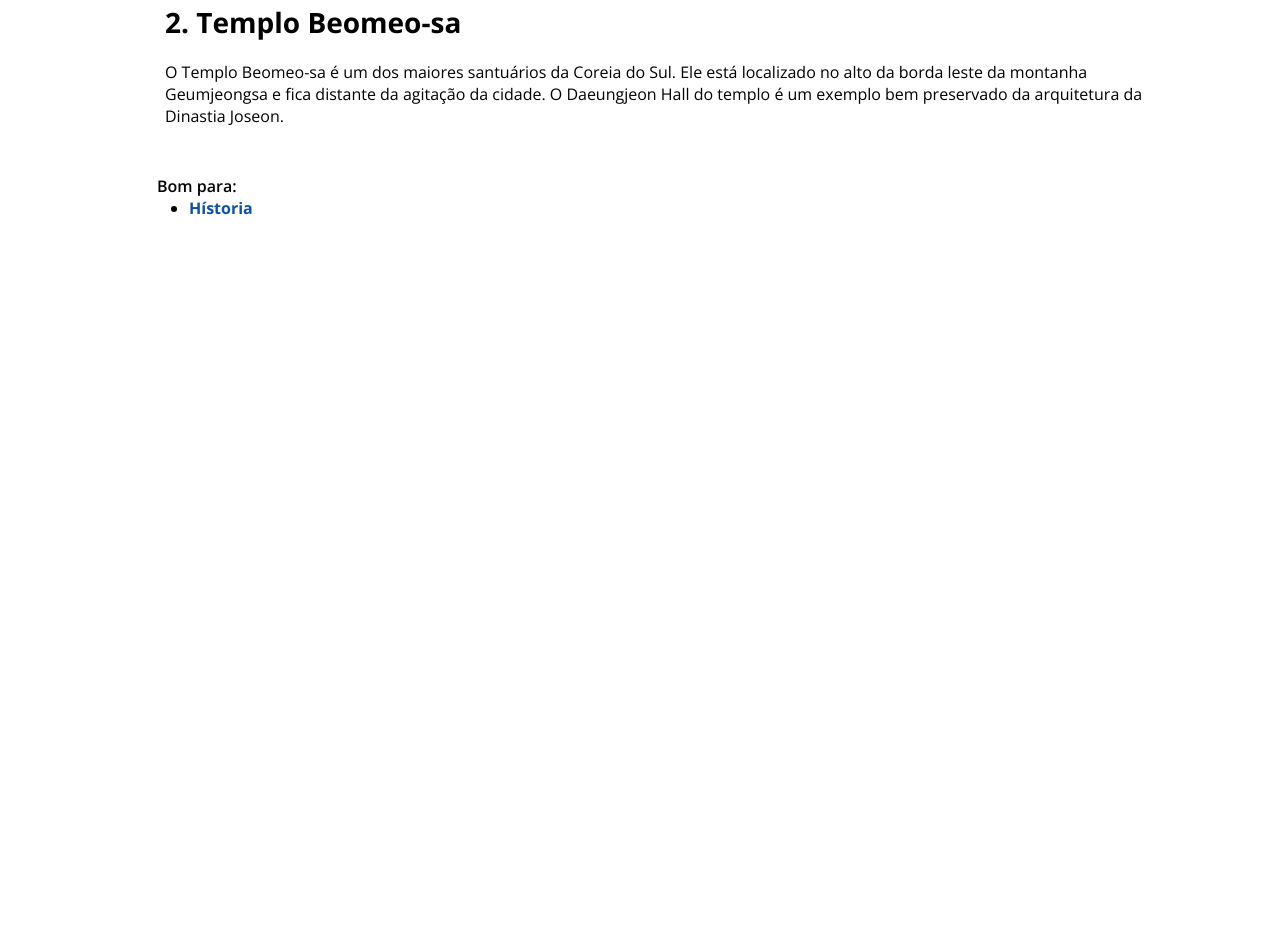
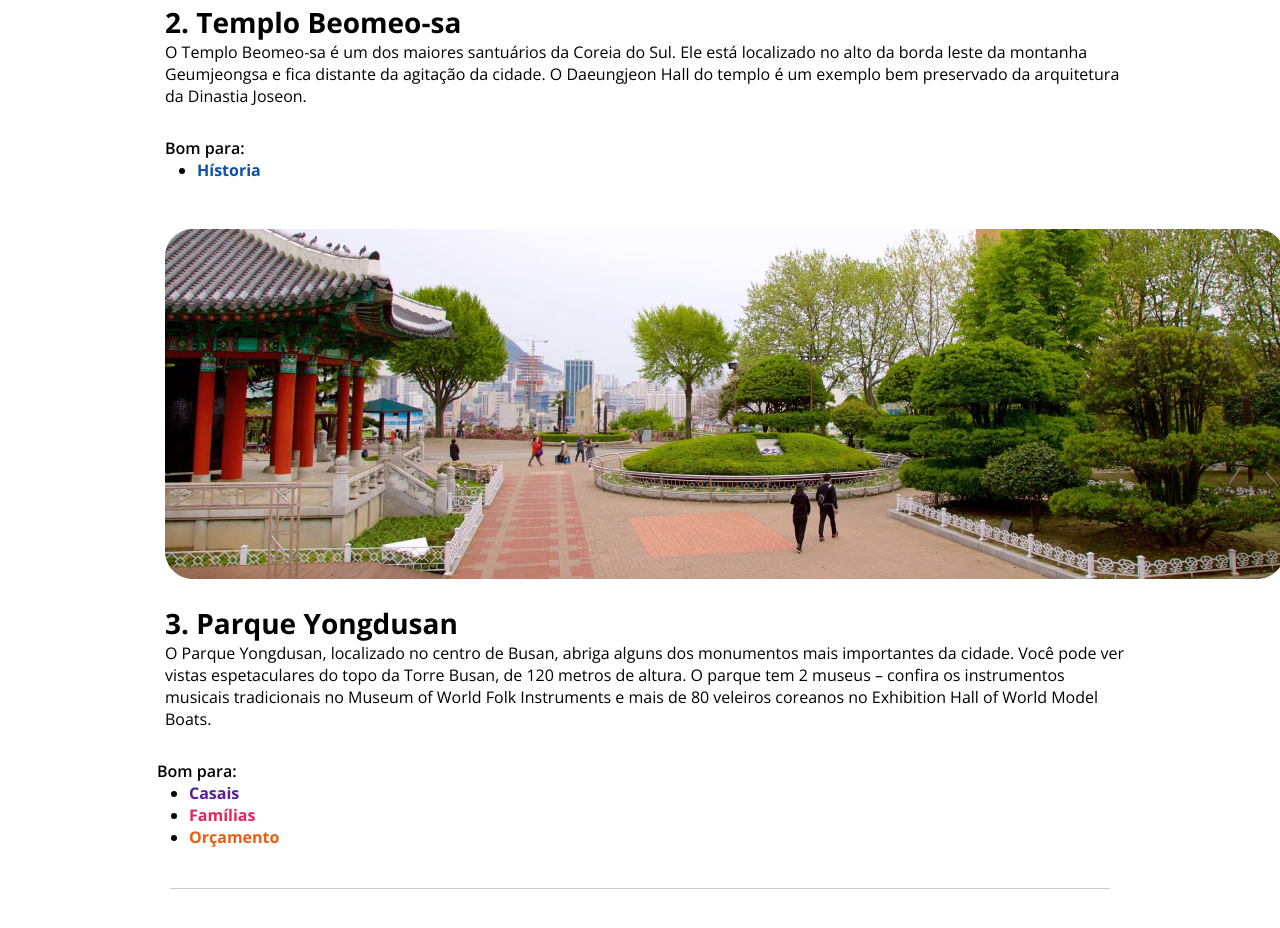
Before and after one commit to K4hsantos/Local-Turistico, a plain HTML site: page index.html in a window 1280 px wide. Shown: the part 2455-3383 px from the top of the page. Before the commit the page ends 2722 px from the top, so only its background shows below. Drawn offline with nearby package versions, Linux system fonts and the light colour scheme; a web font is replaced by a local one.

Commit message:
ultimo destino adicionado

```diff
--- a/index.html
+++ b/index.html
@@ -65,6 +65,27 @@
 
   </section>
 
+  <section id="destino3">
+
+    <img src="./assents/parque-yongdusan.jpg" alt="">
+
+    <h3>3. Parque Yongdusan </h3>
+
+    <p id="texto3">O Parque Yongdusan, localizado no centro de Busan, abriga alguns dos monumentos mais importantes da cidade. Você pode ver vistas espetaculares do topo da Torre Busan, de 120 metros de altura. O parque tem 2 museus – confira os instrumentos musicais tradicionais no Museum of World Folk Instruments e mais de 80 veleiros coreanos no Exhibition Hall of World Model Boats.</p>
+
+    <ul>Bom para:
+      <li><p style="color: #591B98;" >Casais</p></li>
+      <li><p style="color: #E5245E;" >Famílias</p></li>
+      <li><p style="color: #E95E10 ;" >Orçamento</p></li>
+
+    </ul>
+
+    <hr>
+
+    <p id="description"></p>
+  </section>
+
+
 
 </body>
 </html>
--- a/style.css
+++ b/style.css
@@ -109,13 +109,13 @@ color: #333333;
 #destino1 ul{
   position: relative;
   margin-left: 165px;
+  bottom: 10px;
   font-weight: 600; /* Máximo de espessura para o texto */
 }
 
 #destino1 li{
   position: relative;
   margin-left: 32px;
-  color: #000000;
   font-weight: 700; /* Máximo de espessura para o texto */
 }
 
@@ -141,22 +141,64 @@ color: #333333;
 
 #texto2{
   position: relative;
-  margin-top: 20px;
   margin-left: 165px;
-  margin-right: 130px;
-  margin-bottom: 48px;
+  margin-right: 140px;
+  margin-bottom: 30px;
 }
 
 #destino2 ul{
   position: relative;
-  margin-left: 157px;
+  margin-left: 165px;
   font-weight: 600; /* Máximo de espessura para o texto */
 }
 
 #destino2 li{
   position: relative;
   margin-left: 32px;
-  color: #000000;
   font-weight: 700; /* Máximo de espessura para o texto */
   margin-bottom: 48px;
 }
+
+
+/* Parque Yongdusan */
+
+
+#destino3 img{
+  margin-left: 165px;
+  margin-bottom: 20px;
+}
+
+#destino3 h3{
+  position: relative;
+  margin-left: 165px;
+  font-size: 28px;
+}
+
+#texto3{
+  position: relative;
+  margin-left: 165px;
+  margin-right: 155px;
+  margin-bottom: 30px;
+}
+
+
+#destino3 ul{
+  position: relative;
+  margin-left: 157px;
+  font-weight: 600; /* Máximo de espessura para o texto */
+  margin-bottom: 120px;
+}
+
+#destino3 li{
+  position: relative;
+  margin-left: 32px;
+  font-weight: 700; /* Máximo de espessura para o texto */
+}
+
+#destino3 hr{
+  position: relative;
+  border: none; /* Remove a borda padrão */
+  height: 1px; /* Define a altura da linha */
+  background-color: #ccc; /* Define a cor da linha */
+  margin-bottom: 40px;
+}
```
